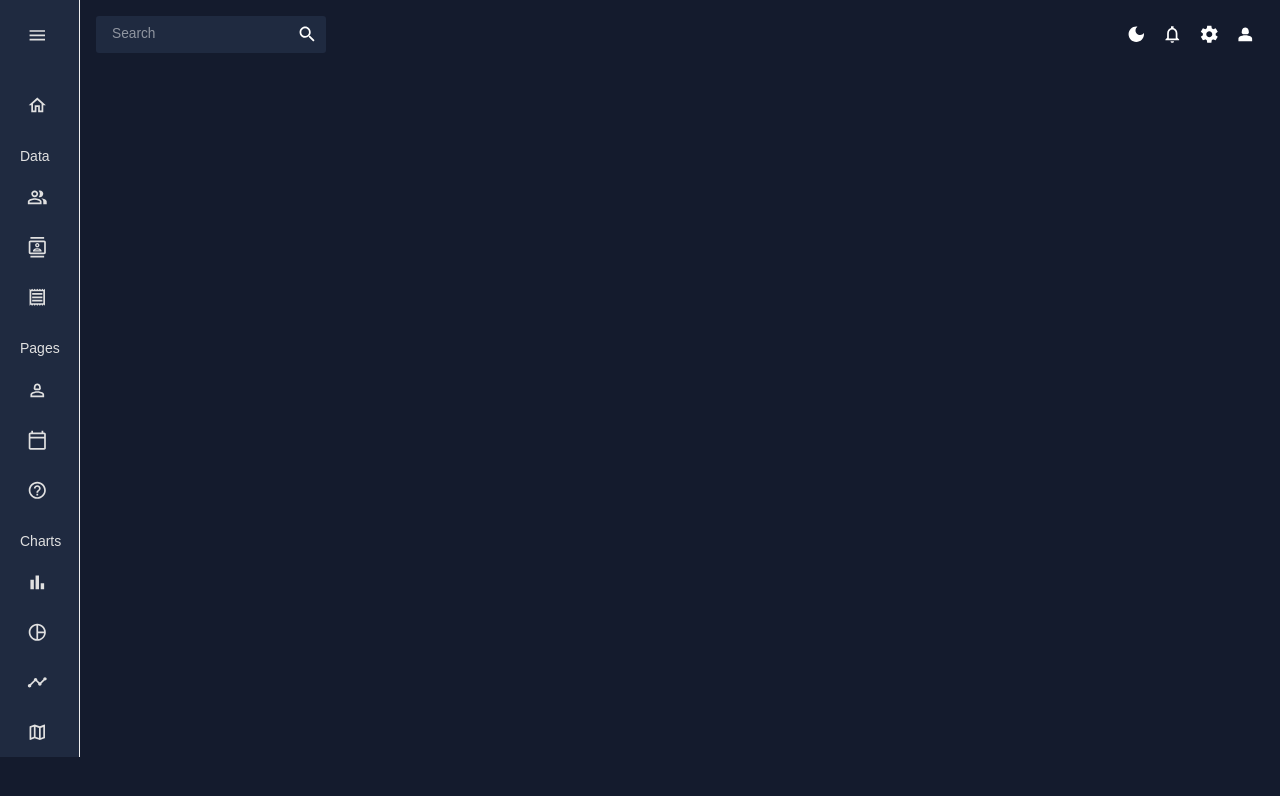
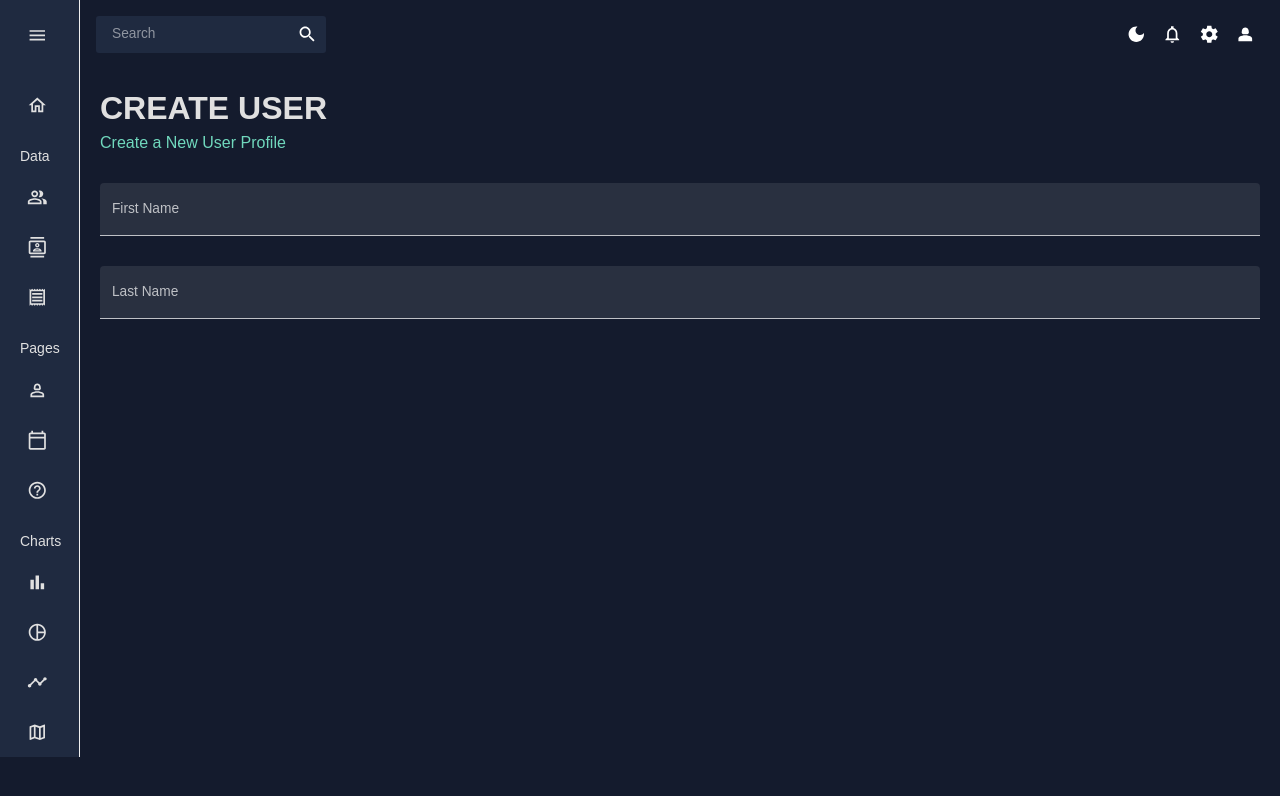
Before and after one commit to HadeerHassan28/DashBoard, a React (Vite) app in the folder Front-end/DashBoard/DashBoard/: page /form in a window 1280 px wide. Shown: the top 796 px of the page. Built offline with nearby package versions, Linux system fonts and the light colour scheme; the HTML template or start-up script is replaced by a standard one.

Commit message:
half of form

```diff
--- a/Front-end/DashBoard/DashBoard/package.json
+++ b/Front-end/DashBoard/DashBoard/package.json
@@ -16,10 +16,12 @@
     "@mui/material": "^5.14.17",
     "@mui/x-data-grid": "^6.18.1",
     "@nivo/geo": "^0.83.0",
+    "formik": "^2.4.5",
     "react": "^18.2.0",
     "react-dom": "^18.2.0",
     "react-pro-sidebar": "^1.1.0-alpha.1",
-    "react-router-dom": "^6.18.0"
+    "react-router-dom": "^6.18.0",
+    "yup": "^1.3.2"
   },
   "devDependencies": {
     "@types/react": "^18.2.15",
--- a/Front-end/DashBoard/DashBoard/src/screen/form/Form.jsx
+++ b/Front-end/DashBoard/DashBoard/src/screen/form/Form.jsx
@@ -1,7 +1,86 @@
 import React from "react";
+import { Box, TextField, Button, useMediaQuery } from "@mui/material";
+import { useFormik } from "formik";
+import * as yup from "yup";
+import Header from "../../component/Header";
+const Form = () => {
+  const isNonMobile = useMediaQuery("min-width:600px");
 
-const Form = () => {
-  return <div></div>;
+  const initialValues = {
+    firstName: "",
+    lastName: "",
+    email: "",
+    contact: "",
+    address1: "",
+    address2: "",
+  };
+  const phoneRegExp =
+    /^((\+[1-9]{1,4}[ -]?)|(\([0-9]{2,3}\)[ -]?)|([0-9]{2,4})[ -]?)*?[0-9]{3,4}[ -]?[0-9]{3,4}$/;
+
+  const userSchema = yup.object().shape({
+    firstName: yup.string().required("Required"),
+    lastName: yup.string().required("Required"),
+    email: yup.string().email("Invalid Email").required("Required"),
+    contact: yup
+      .string()
+      .required("Required")
+      .matches(phoneRegExp, "Phone Number is not valid"),
+    address1: yup.string().required("Required"),
+    address2: yup.string().required("Required"),
+  });
+  const handleSubmit = (values) => {
+    console.log(values);
+  };
+
+  const formik = useFormik({
+    initialValues: initialValues,
+    validationSchema: userSchema,
+    onsubmit: (values) => {
+      handleSubmit(values);
+    },
+  });
+  return (
+    <Box m="20px">
+      <Header title="CREATE USER" subTitle="Create a New User Profile " />
+      <form onSubmit={formik.handleSubmit}>
+        <Box
+          display="grid"
+          gap="30px"
+          gridTemplateColumns="repeat(4,minmax(0,1fr))"
+          sx={{ "& > div": { gridColumn: isNonMobile ? undefined : "span 4" } }}
+        >
+          {/* Fisrt name */}
+          <TextField
+            fullWidth
+            variant="filled"
+            type="text"
+            label="First Name"
+            onBlur={formik.handleBlur}
+            onChange={formik.handleChange}
+            value={formik.values.firstName}
+            name="firstName"
+            error={!!formik.touched.firstName && !!formik.errors.firstName}
+            helperText={formik.touched.firstName && formik.errors.firstName}
+            sx={{ gridAutoColumns: "auto" }}
+          />
+          {/* Last name */}
+          <TextField
+            fullWidth
+            variant="filled"
+            type="text"
+            label="Last Name"
+            onBlur={formik.handleBlur}
+            onChange={formik.handleChange}
+            value={formik.values.lastName}
+            name="lastName"
+            error={!!formik.touched.lastName && !!formik.errors.lastName}
+            helperText={formik.touched.lastName && formik.errors.lastName}
+            sx={{ gridColumn: "span 2" }}
+          />
+        </Box>
+      </form>
+    </Box>
+  );
 };
 
 export default Form;
```
Also changed, not shown: 1 other file (tests, documents, lock files or other folders).
